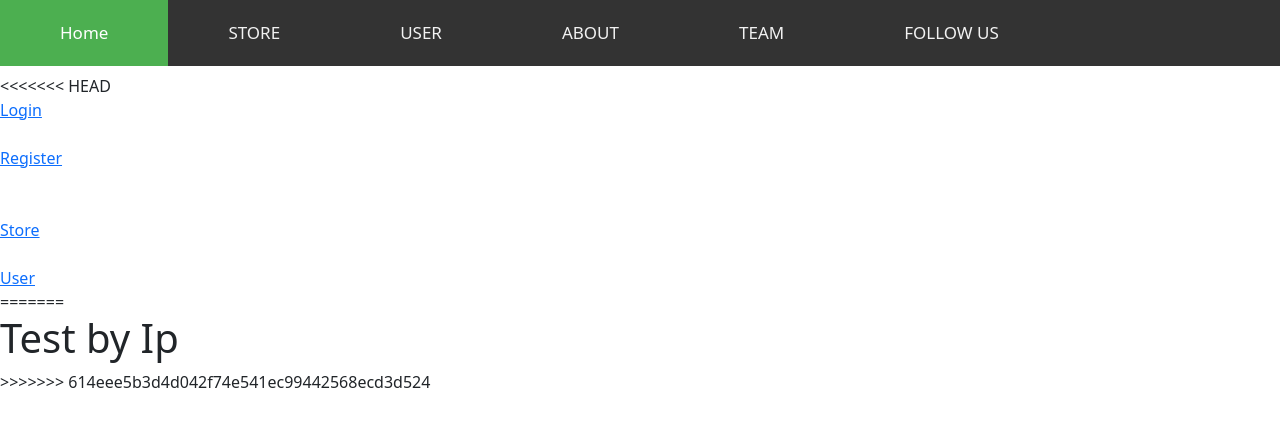
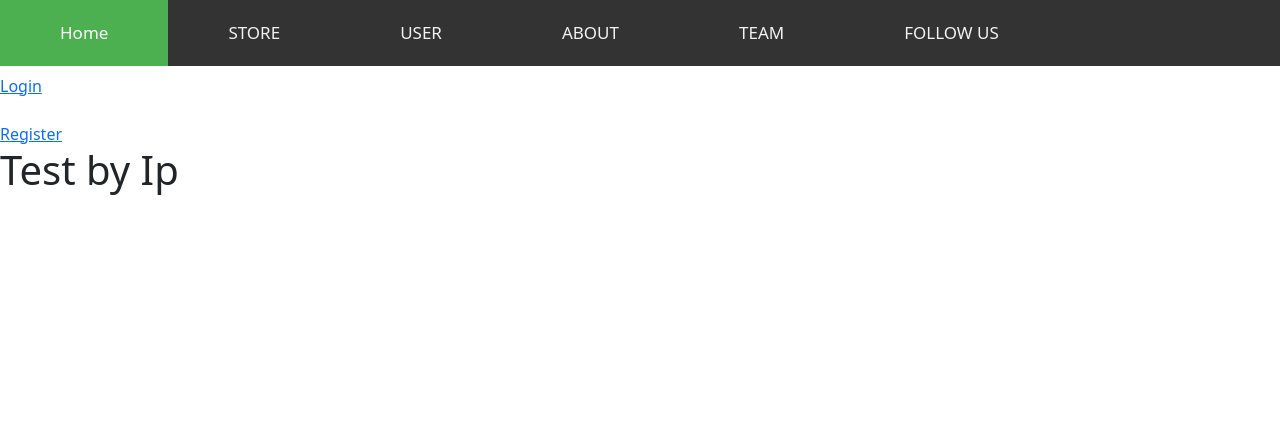
Before and after one commit to siny2000/food-tu-project, a Vue app: page /#/ in a window 1280 px wide. Shown: the top 426 px of the page. Built offline with nearby package versions, Linux system fonts and the light colour scheme.

Commit message:
del button store and user on home website

```diff
--- a/src/components/HelloWorld.vue
+++ b/src/components/HelloWorld.vue
@@ -1,24 +1,15 @@
 <template>
   <div class="main">
     <h1>{{ msg }}</h1>
-<<<<<<< HEAD
 
     <!-- เลือก login หรือ register -->
     <div><router-link to="/Login">Login</router-link></div>
     <br>
     <div><router-link to="/Register">Register</router-link></div>
-    <!--ให้เลือกStore or User-->
-    <br>
-    <br>
-    <div><router-link to="/Store">Store</router-link></div>
-    <br>
-    <div><router-link to="/User">User</router-link></div>
 
     <!-- ปล. มันยังเป็นแค่ลิ้งค์ ถ้าว่างก็หาวิธีใส่ปุ่มให้หน่อยนะ -->
 
-=======
     <h1>Test by Ip</h1>
->>>>>>> 614eee5b3d4d042f74e541ec99442568ecd3d524
   </div>
 </template>
 
```
